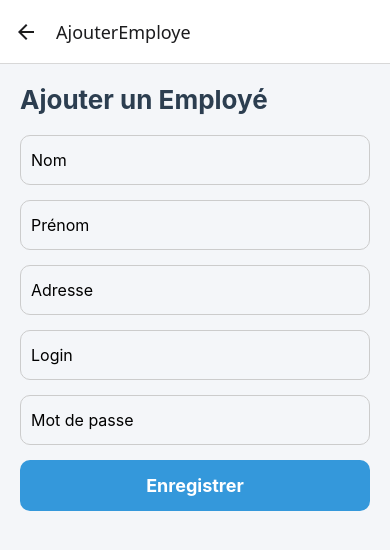
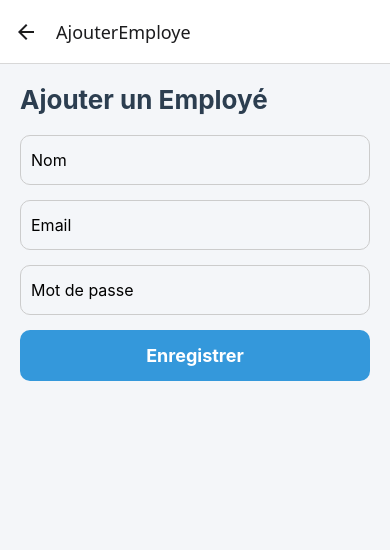
Before and after one commit to RobelEs/Projet-Archi-HEG, a React Native app: screen /AjouterEmploye in a window 390 px wide. Shown: the top 550 px of the page. Built offline with nearby package versions, Linux system fonts and the light colour scheme.

Commit message:
Fix employee creation form

```diff
--- a/screens/Chantier/AjouterEmployeScreen.js
+++ b/screens/Chantier/AjouterEmployeScreen.js
@@ -4,20 +4,13 @@ import { View, Text, TextInput, TouchableOpacity, StyleSheet, Alert } from "reac
 import { createEmploye } from "../../api";
 
 const AjouterEmployeScreen = ({ navigation }) => {
-  const [nom, setNom] = useState("");
-  const [prenom, setPrenom] = useState("");
-  const [adresse, setAdresse] = useState("");
-  const [login, setLogin] = useState("");
-  const [mdp, setMdp] = useState("");
+  const [name, setName] = useState("");
+  const [email, setEmail] = useState("");
+  const [password, setPassword] = useState("");
 
   const handleSubmit = async () => {
     try {
-      await createEmploye({
-        name: `${prenom} ${nom}`.trim(),
-        email: login,
-        password: mdp,
-        adresse,
-      });
+      await createEmploye({ name, email, password });
       Alert.alert("Succès", "Employé ajouté", [
         { text: "OK", onPress: () => navigation.goBack() },
       ]);
@@ -33,32 +26,21 @@ const AjouterEmployeScreen = ({ navigation }) => {
       <TextInput
         style={styles.input}
         placeholder="Nom"
-        value={nom}
-        onChangeText={setNom}
+        value={name}
+        onChangeText={setName}
       />
       <TextInput
         style={styles.input}
-        placeholder="Prénom"
-        value={prenom}
-        onChangeText={setPrenom}
-      />
-      <TextInput
-        style={styles.input}
-        placeholder="Adresse"
-        value={adresse}
-        onChangeText={setAdresse}
-      />
-      <TextInput
-        style={styles.input}
-        placeholder="Login"
-        value={login}
-        onChangeText={setLogin}
+        placeholder="Email"
+        value={email}
+        onChangeText={setEmail}
+        keyboardType="email-address"
       />
       <TextInput
         style={styles.input}
         placeholder="Mot de passe"
-        value={mdp}
-        onChangeText={setMdp}
+        value={password}
+        onChangeText={setPassword}
         secureTextEntry
       />
 
```
